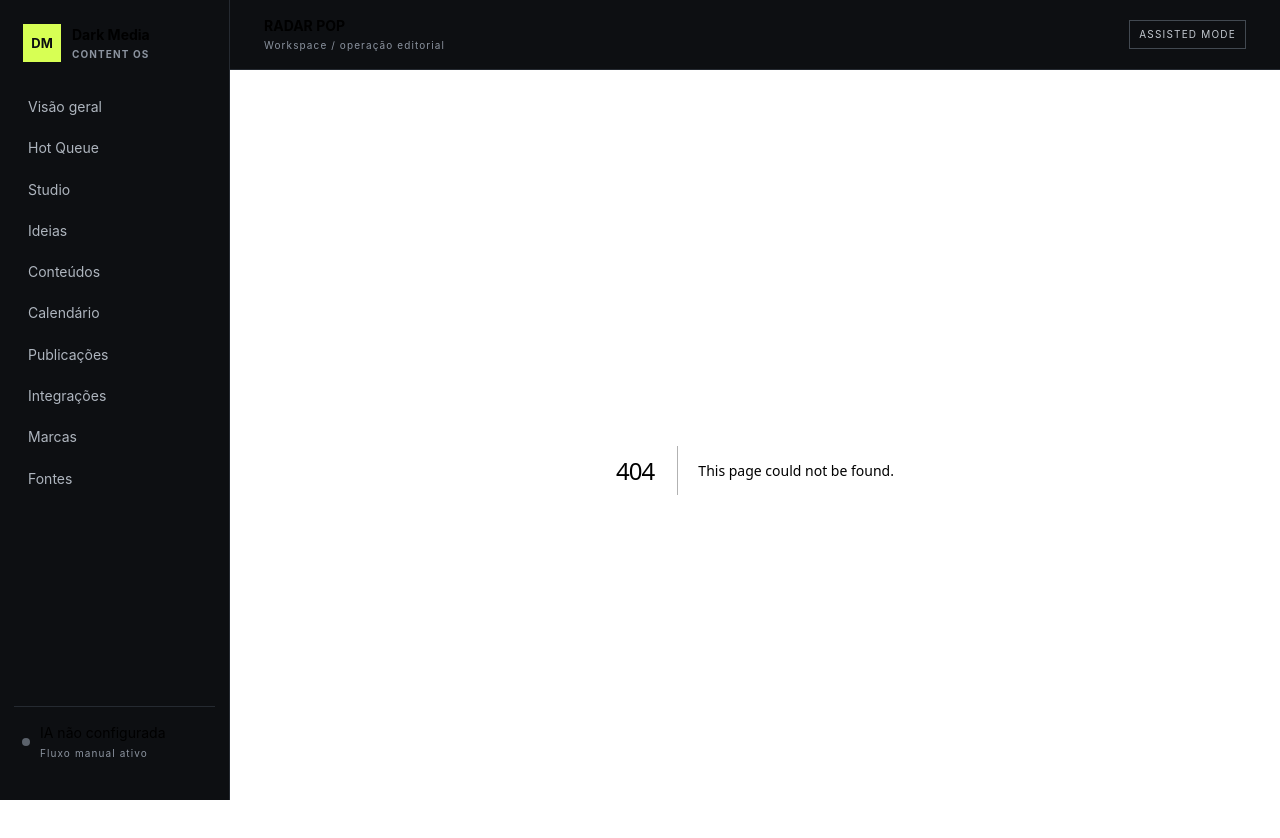
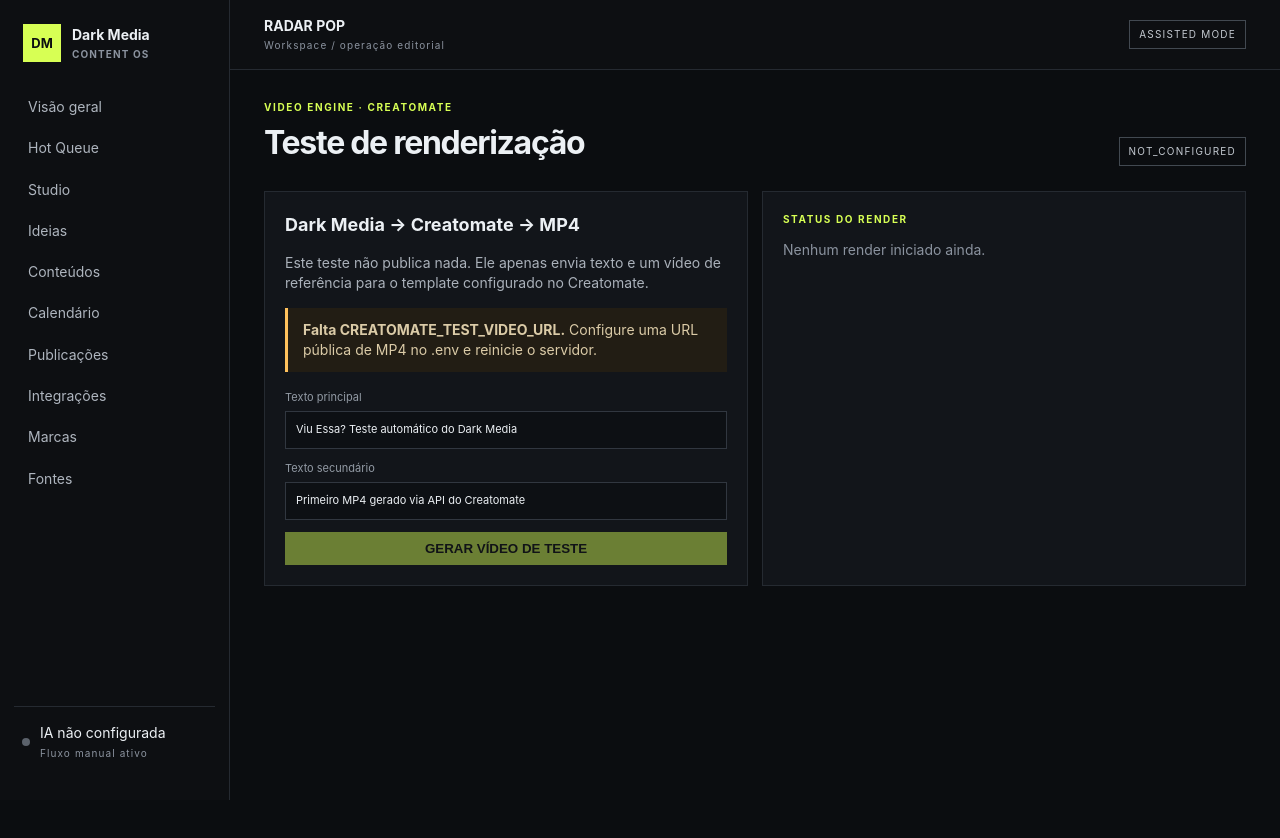
Before and after one commit to haillfear-dev/dark-media-engine, a Next.js app: page /video-test in a window 1280 px wide. Before the commit this address had no page. Shown: the top 838 px of the page. After the commit the page ends 800 px from the top, so only its background shows below. Built offline with nearby package versions, Linux system fonts and the light colour scheme; no server answers.

Commit message:
feat(video): add Creatomate test page

```diff
--- /dev/null
+++ b/app/video-test/page.tsx
@@ -0,0 +1,50 @@
+import { getCreatomateRender } from "@/src/video/creatomate";
+
+export const dynamic = "force-dynamic";
+
+export default async function VideoTest({ searchParams }: { searchParams: Promise<Record<string, string>> }) {
+  const query = await searchParams;
+  const renderId = query.renderId;
+  let render: Awaited<ReturnType<typeof getCreatomateRender>> | undefined;
+  let statusError: string | undefined;
+
+  if (renderId) {
+    try {
+      render = await getCreatomateRender(renderId);
+    } catch (error) {
+      statusError = error instanceof Error ? error.message : "Falha ao consultar render.";
+    }
+  }
+
+  const configured = Boolean(process.env.CREATOMATE_API_KEY && process.env.CREATOMATE_TEMPLATE_ID);
+  const testVideoConfigured = Boolean(process.env.CREATOMATE_TEST_VIDEO_URL);
+
+  return <div className="page">
+    <div className="titleRow"><div><div className="eyebrow">VIDEO ENGINE · CREATOMATE</div><h1>Teste de renderização</h1></div><span className="tag">{configured ? "CONFIGURED" : "NOT_CONFIGURED"}</span></div>
+    <div className="grid">
+      <section className="panel span6">
+        <h2>Dark Media → Creatomate → MP4</h2>
+        <p>Este teste não publica nada. Ele apenas envia texto e um vídeo de referência para o template configurado no Creatomate.</p>
+        {!testVideoConfigured && <div className="notice"><b>Falta CREATOMATE_TEST_VIDEO_URL.</b> Configure uma URL pública de MP4 no .env e reinicie o servidor.</div>}
+        {query.error && <div className="notice">{query.error}</div>}
+        <form action="/api/video/creatomate/render" method="post" className="formGrid">
+          <label className="full">Texto principal<input name="title" defaultValue="Viu Essa? Teste automático do Dark Media" /></label>
+          <label className="full">Texto secundário<input name="secondaryText" defaultValue="Primeiro MP4 gerado via API do Creatomate" /></label>
+          <button className="full" disabled={!configured || !testVideoConfigured}>GERAR VÍDEO DE TESTE</button>
+        </form>
+      </section>
+      <section className="panel span6">
+        <div className="eyebrow">STATUS DO RENDER</div>
+        {!renderId && <p className="muted">Nenhum render iniciado ainda.</p>}
+        {statusError && <div className="notice">{statusError}</div>}
+        {render && <>
+          <h2>{render.status.toUpperCase()}</h2>
+          <p className="muted">Render ID: {render.id}</p>
+          {render.errorMessage && <div className="notice">{render.errorMessage}</div>}
+          {render.status !== "succeeded" && render.status !== "failed" && <a className="button" href={`/video-test?renderId=${encodeURIComponent(render.id)}&t=${Date.now()}`}>ATUALIZAR STATUS</a>}
+          {render.status === "succeeded" && render.url && <div className="videoAsset"><video controls preload="metadata" src={render.url}/><p><a href={render.url} target="_blank" rel="noreferrer">ABRIR VÍDEO GERADO</a></p></div>}
+        </>}
+      </section>
+    </div>
+  </div>;
+}
```
